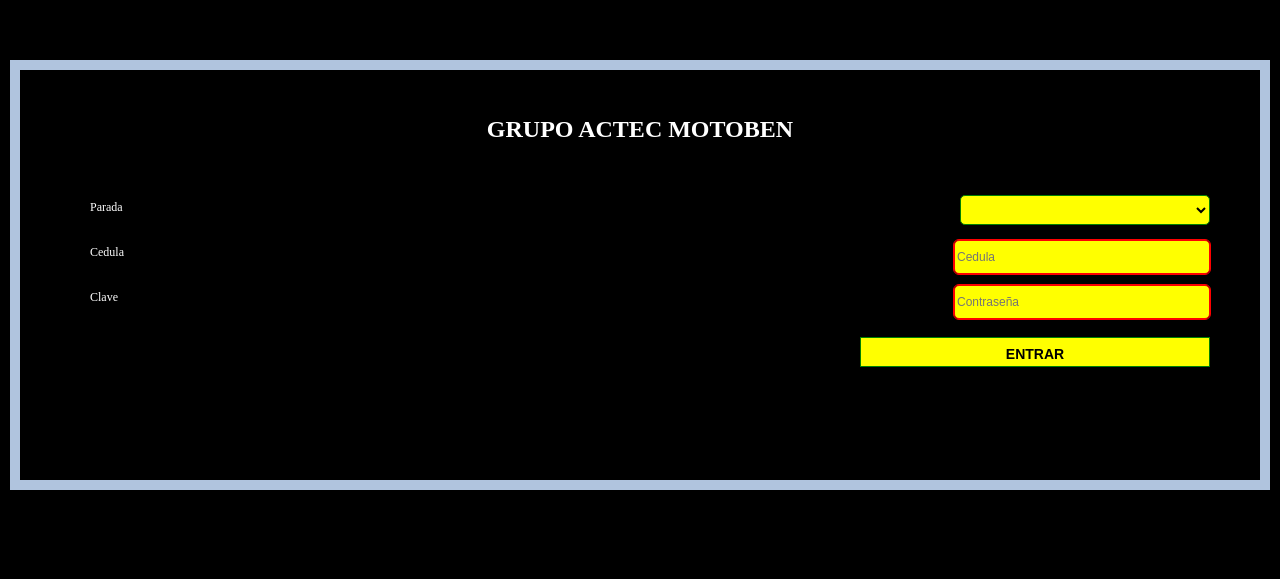
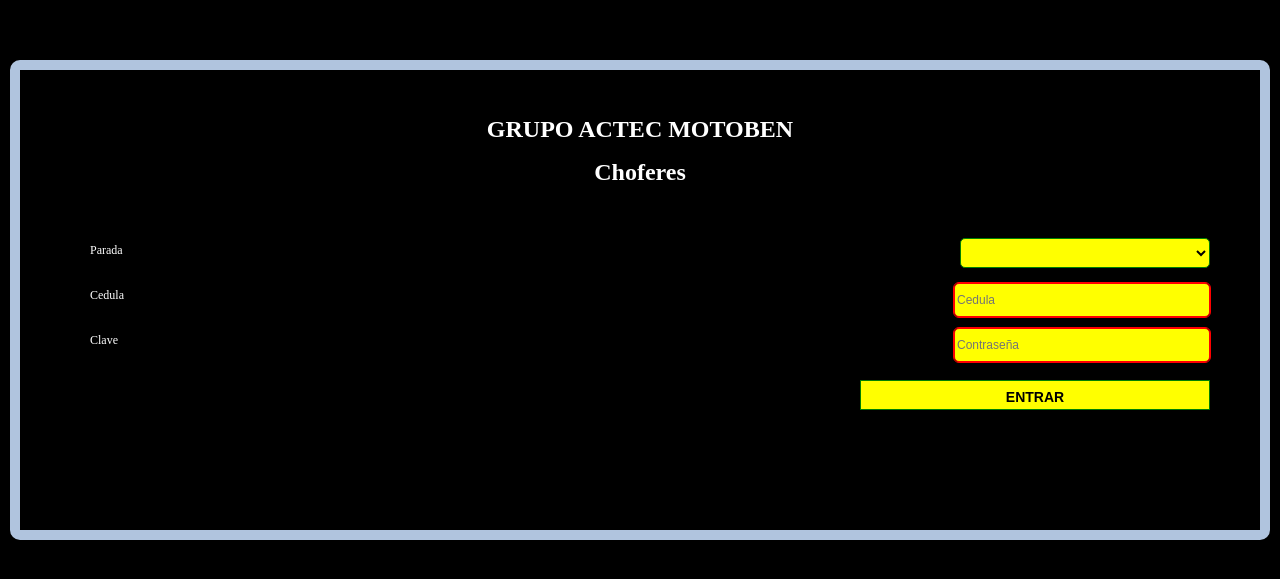
Before and after one commit to juancarotejeda/motasociados, a Flask app: page / in a window 1280 px wide. Shown: the top 579 px of the page. Run offline with Flask 3, Linux system fonts and the light colour scheme; data that the repository does not hold is empty.

Commit message:
commit 6

```diff
--- a/static/css/navbars.css
+++ b/static/css/navbars.css
@@ -237,7 +237,6 @@ body {
         background: yellow;
         color: black ;
         font-weight: 700;
-        border:solid 1px Green;
         width: 350px;
         height: 20px;
         text-align: center;
@@ -254,9 +253,9 @@ body {
           font-size: 12px;
           padding: 30px;
           width: auto;
-          height: 350px;
-          overflow: hidden;
+          height: 400px;
           border:solid 10px LightSteelBlue;
+          border-radius: 10px;
           margin-top: 60px;
           }
 
--- a/templates/index.html
+++ b/templates/index.html
@@ -5,12 +5,11 @@
     <meta name="viewport" content="width=device-width, initial-scale=1">
     <title>choferes</title>
     <link rel="webside icon" type="png" href="/static/imagen/favicon/favicon-32x32.png">
-    <link rel="webside icon" type="png" href="/static/favicon_io/favicon-32x32.png">
     <link href="/static/css/min.css" rel="stylesheet">
     <!-- Custom styles for this template -->
     <link href="/static/css/navbars.css" rel="stylesheet">
     <script src="/static/js/min.js"></script>
-    <link src="/static/js/color-modes.js">
+    <script src="/static/js/color-modes.js"></script>
   </head>
   <body>
 
--- a/templates/login.html
+++ b/templates/login.html
@@ -4,13 +4,14 @@
 <title>Mototaxistas</title>
 <meta name="viewport" content="width=device-width, initial-scale=1">
 <head>
-   <link rel="webside icon" type="png" href="/static/favicon_io/favicon-32x32.png">
+   <link rel="webside icon" type="png" href="/static/imagen/favicon/favicon-32x32.png">
    <link href="/static/css/navbars.css" rel="stylesheet">
 </head>
 <body>
   <fieldset class="login-entrada">
   <form  method='POST' action="/verificador">
-  <legend><h1>GRUPO ACTEC MOTOBEN</h1></legend>
+  <h1>GRUPO ACTEC MOTOBEN</h1>
+  <h1>Choferes</h1>
   <ol>
   <li>
   {% with messages = get_flashed_messages()%}
```
